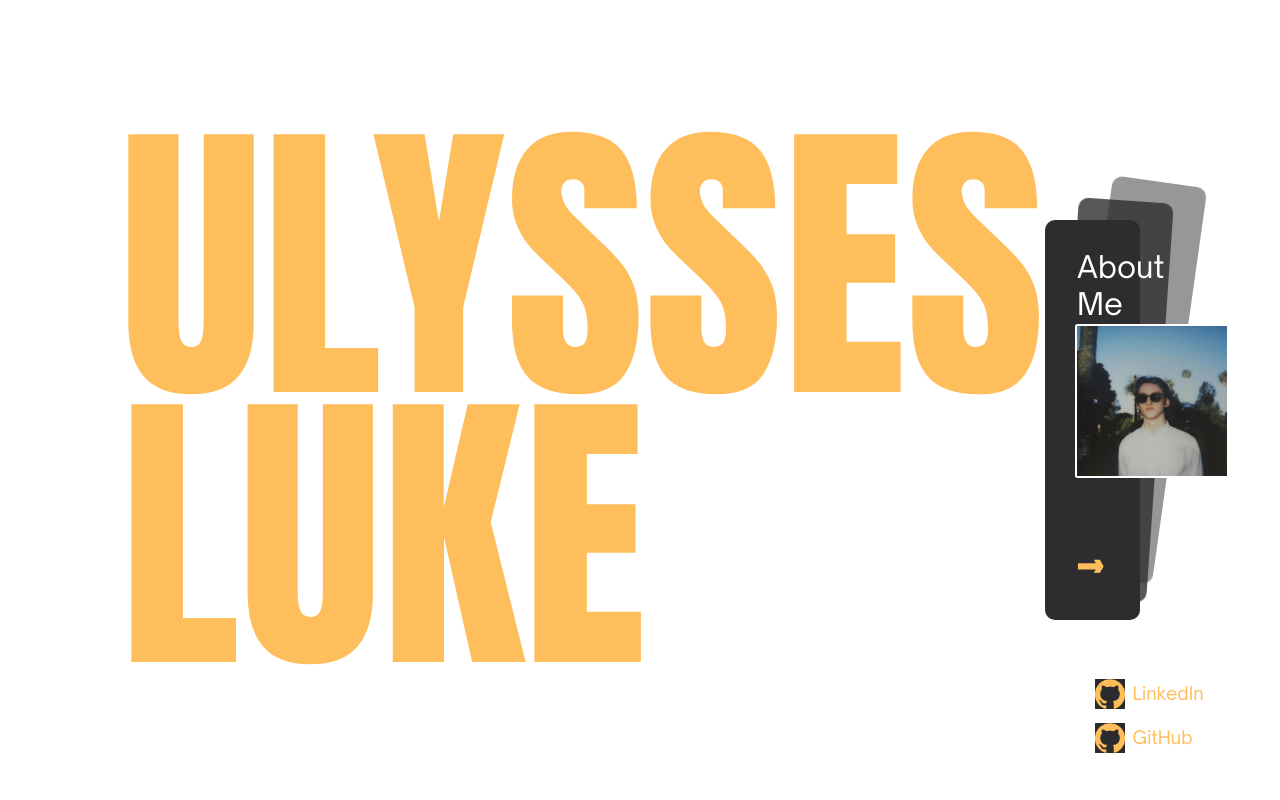
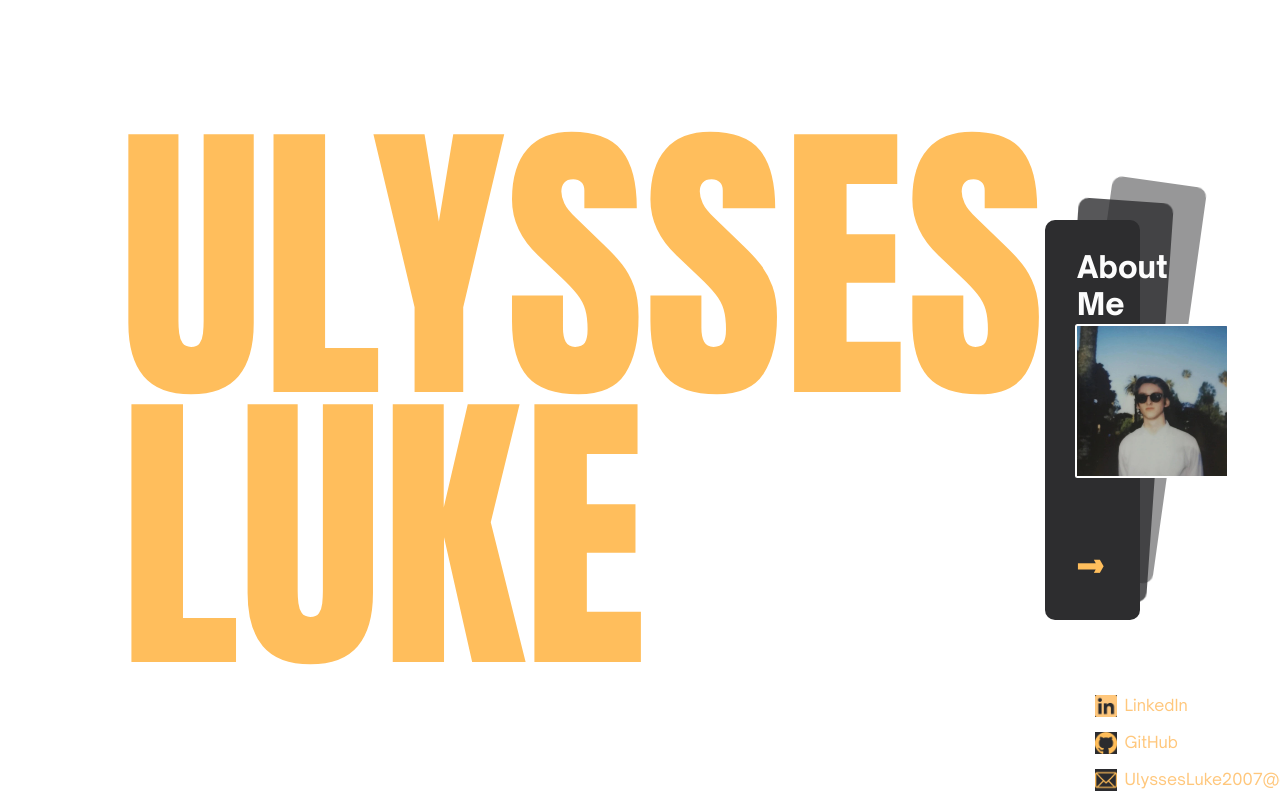
Before and after one commit to UlyssesLuke/Personal-Website, a plain HTML site: page index.html in a window 1280 px wide. Shown: the top 800 px of the page. Drawn offline with Linux system fonts and the light colour scheme.

Commit message:
Just changed the look and layout of ID cards and added a text selection colour.

```diff
--- a/index.html
+++ b/index.html
@@ -25,10 +25,10 @@
         </dl></div>
         <hr class ="card_divider">
         <div class ="card_footer">
-          <p>CONTACT ME!</p>
-          <a href="https://www.linkedin.com/in/ulysses-luke-4029a6380/" target ="_blank" alt="LinkedIn"><img src="images/github_logo.png">LinkedIn</a>
+          <p>CONTACT ME</p>
+          <a href="https://www.linkedin.com/in/ulysses-luke-4029a6380/" target ="_blank" alt="LinkedIn"><img src="images/linkedin_logo_larger.png">LinkedIn</a>
           <a href="https://github.com/UlyssesLuke" target ="_blank" alt="GitHub"><img src="images/github_logo.png">GitHub</a>
-          <!-- <a href="mailto:ulyssesluke2007@gmail.com" alt="Email"><img src="images/github_logo.png"></a> -->
+          <a href="mailto:ulyssesluke2007@gmail.com" alt="Email"><img src="images/email.png">UlyssesLuke2007@gmail.com</a>
         </div>
         <button class ="next_card">→</button>
     </article>
@@ -45,7 +45,7 @@
         </dl></div>
         <hr class ="card_divider">
         <div class ="card_footer">
-          <p>Contact Me!</p>
+          <p>Contact Me</p>
           <a href="" alt="Project Link"><img src="images/link.png"></a>
           <a href="https://github.com/UlyssesLuke" target ="_blank" alt="GitHub"><img src="images/github_logo.png"></a>
           <!-- <a href="mailto:ulyssesluke2007@gmail.com" target ="_blank" alt="Email"><img src="images/github_logo.png"></a> -->
@@ -66,7 +66,7 @@
         </dl></div>
         <hr class ="card_divider">
         <div class ="card_footer">
-          <p>CONTACT ME!</p>
+          <p>CONTACT ME</p>
           <a href="" alt="Project Link"><img src="images/link.png"></a>
           <a href="https://github.com/UlyssesLuke" target ="_blank" alt="GitHub"><img src="images/github_logo.png"></a>
           <!-- <a href="mailto:ulyssesluke2007@gmail.com" target ="_blank" alt="Email"><img src="images/github_logo.png"></a> -->
@@ -88,7 +88,7 @@
         </dl></div>
         <hr class ="card_divider">
         <div class ="card_footer">
-          <p>Contact Me!</p>
+          <p>Contact Me</p>
           <a href="" alt="Project Link"><img src="images/link.png"> Read More</a>
           <a href="https://github.com/UlyssesLuke" target ="_blank" alt="GitHub"><img src="images/github_logo.png">GitHub</a>
           <!-- <a href="mailto:ulyssesluke2007@gmail.com" target ="_blank" alt="Email"><img src="images/github_logo.png"></a> -->
@@ -110,7 +110,7 @@
         </dl></div>
         <hr class ="card_divider">
         <div class ="card_footer">
-          <p>Contact Me!</p>
+          <p>Contact Me</p>
           <a href="" alt="Project Link"><img src="images/link.png"></a>
           <a href="https://github.com/UlyssesLuke" target ="_blank" alt="GitHub"><img src="images/github_logo.png"></a>
           <!-- <a href="mailto:ulyssesluke2007@gmail.com" target ="_blank" alt="Email"><img src="images/github_logo.png"></a> -->
--- a/styles/style.css
+++ b/styles/style.css
@@ -19,6 +19,9 @@ body {
   font-family: 'OS', sans-serif;
   font-size: 1rem;
 	overflow-x: hidden;
+  ::selection{
+  background-color: #ffc67c85; /* idk what colour to put */
+  }
 }
 html{
   font-size: 125%;
@@ -56,37 +59,11 @@ html{
   transition: transform 0.6s ease, opacity 0.6s ease;
   font-family: 'OS', sans-serif;
 }
-.card_footer{
-  display: inline-flex;
-  flex-direction: column;
-}
-.card_footer p{
-  opacity: 0.8;
-  font-size: 0.8rem;
-  letter-spacing: 0.025rem;
-}
-.card_footer a{
-  text-decoration: none;
-  color:#FFBE5C;
-  display: inline-flex ; align-items: center;
-  font-family: 'OS', sans-serif;
-  font-size: 0.9rem;
-  /*border: solid #FFBE5C 0.05rem;*/
-  padding: 0.2rem 1rem;
-  margin-top: 0.2rem;
-  border-radius: 0.2rem;
-  transition: 0.2s ease;
-}
-.card_footer a:hover{
-  scale: 0.97;
-  opacity: 0.9;
-  transition: 0.2s ease;
-}
-.card_footer img {
-  width: 1.5rem;
-  height: 1.5rem;
-  margin-top: 0.1rem;
-  margin-right: 0.4rem;
+.card_title{
+  font-family: 'OS Bold', sans-serif;
+  font-size: 1.5rem;
+  margin-left: 0.225rem;
+  opacity: 0.99;
 }
 .photo{
   width: 7.5rem;
@@ -122,7 +99,7 @@ html{
   opacity: 0.6;
   font-size: 0.5rem;
   letter-spacing: 0.025rem;
-  margin: 0.2rem;
+  margin: 0.2rem 0rem; /* either 0.2rem 0rem (dt indent) OR 0.2rem 0.1rem (0 indent) OR 0.2rem 0.2rem (dd indent)*/
 
 }
 .cards hr{
@@ -130,6 +107,39 @@ html{
  border-top: 1px dashed #ffffff;
  margin: 0.75rem 0;;
  opacity: 0.6;
+}
+.card_footer{
+  display: inline; /* change maybe to inline if want it horizontal*/
+  flex-direction: column;
+}
+.card_footer p{
+  opacity: 0.8;
+  font-size: 0.8rem;
+  letter-spacing: 0.025rem;
+}
+.card_footer a{
+  text-decoration: none;
+  color:#FFC77C;
+  display: inline-flex ; align-items: center;
+  font-family: 'OS', sans-serif;
+  font-size: 0.8rem;
+  /*border: solid #FFBE5C 0.05rem;*/
+  padding: 0.2rem 1rem;
+  margin-top: 0.2rem;
+  border-radius: 0.2rem;
+  transition: 0.2s ease;
+  opacity: 1;
+}
+.card_footer a:hover{
+  scale: 0.97;
+  opacity: 0.8;
+  transition: 0.2s ease;
+}
+.card_footer img {
+  width: 1.1rem;
+  height: 1.1rem;
+  margin-top: 0.1rem;
+  margin-right: 0.4rem;
 }
 .cards .next_card{
   position: absolute;
```
Also changed, not shown: images/email.png (added), images/linkedin_logo_larger.png (added).
